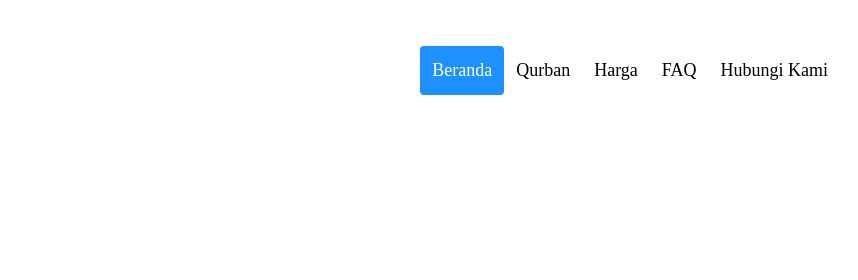
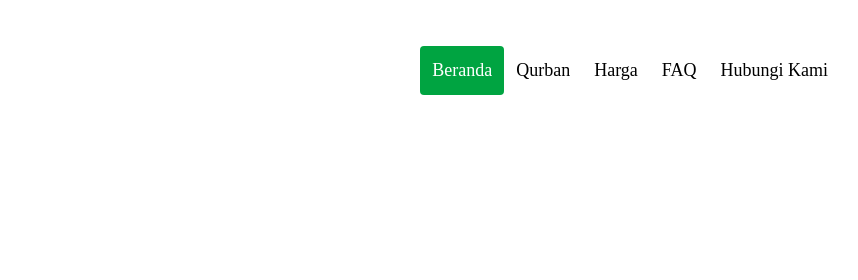
Before and after one commit to dealverina/CEBH03, a plain HTML site: page index.html in a window 1280 px wide. Shown: the top 280 px of the page, 422-1280 px from the left. Drawn offline with Linux system fonts and the light colour scheme.

Commit message:
Update stylesheet.css

```diff
--- a/stylesheet.css
+++ b/stylesheet.css
@@ -32,7 +32,7 @@
 
 
 .header a.active {
-  background-color: dodgerblue;
+  background-color: #00A441;
   color: white;
 }
 
```
